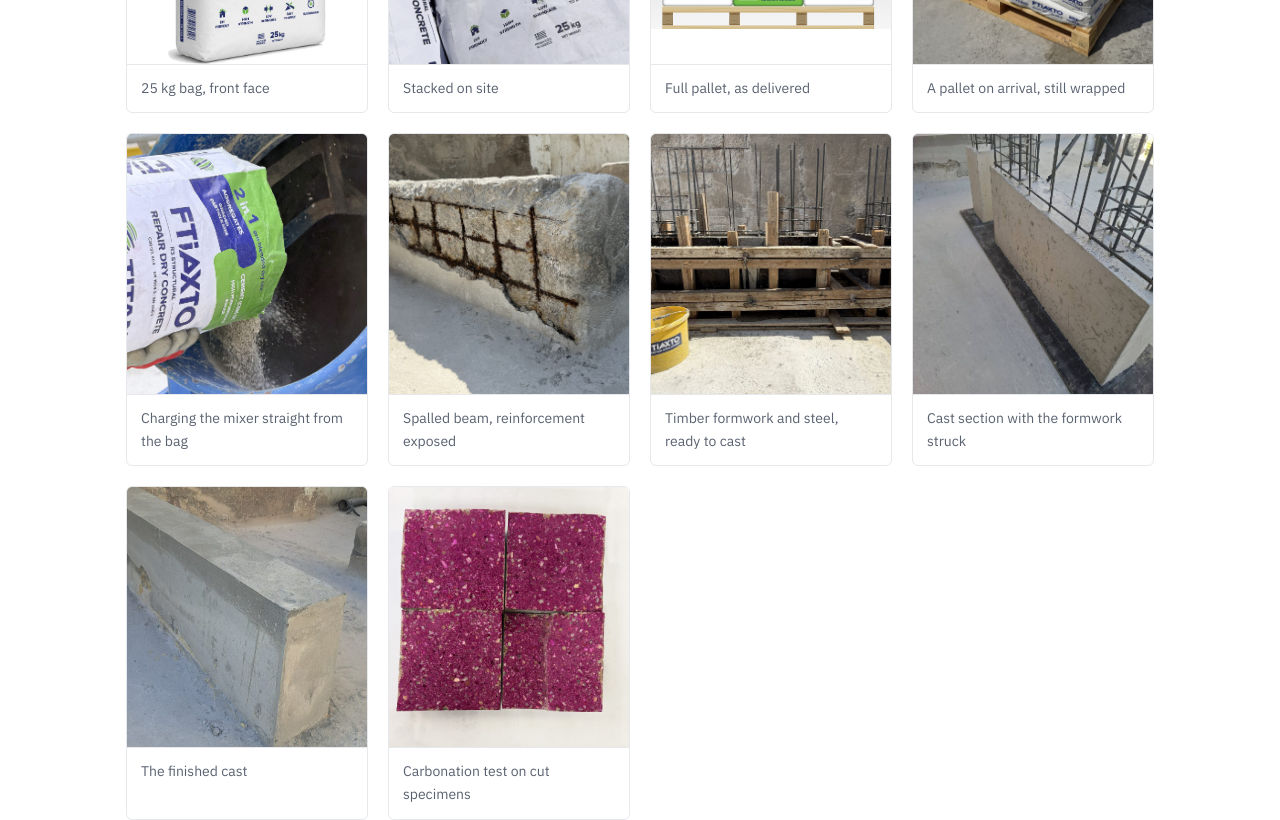
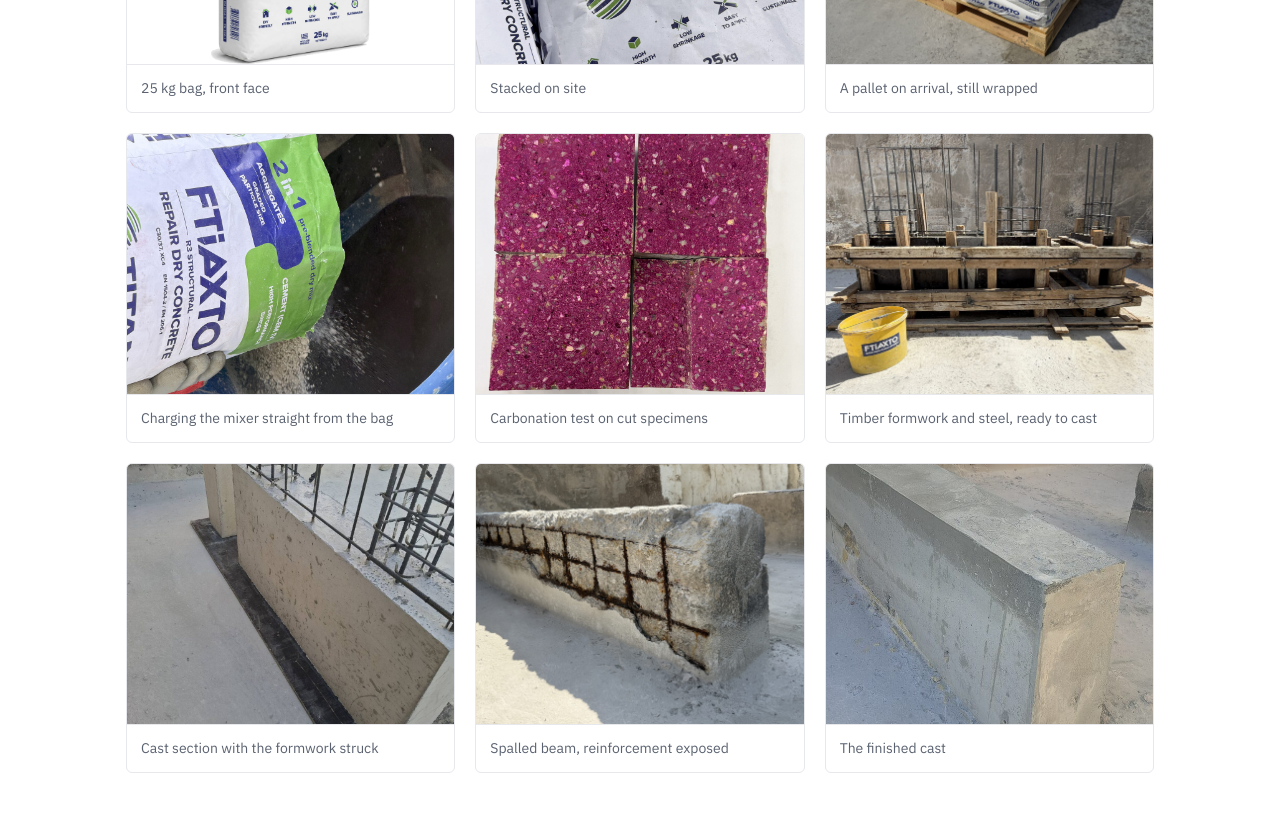
Before and after one commit to GeorgeDurieux/titan-ftiaxto, a React (Vite) app: page / in a window 1280 px wide. Shown: the part 1920-2740 px from the top of the page. Built offline with nearby package versions, Linux system fonts and the light colour scheme.

Commit message:
reorder the gallery, drop the pallet render, three columns on desktop

```diff
--- a/src/components/Faq.tsx
+++ b/src/components/Faq.tsx
@@ -24,7 +24,7 @@ const Faq = () => {
       <div className="wrap">
         <div className="section__head">
           <Eyebrow>Questions</Eyebrow>
-          <h2>What people ask before they specify it</h2>
+          <h2>What people ask before they choose it</h2>
         </div>
 
         <div className="faq">
--- a/src/components/Gallery.tsx
+++ b/src/components/Gallery.tsx
@@ -1,5 +1,4 @@
 import bag from '../assets/img/bag.png';
-import pallet from '../assets/img/pallet.png';
 import bagsStacked from '../assets/img/bags-stacked.jpg';
 import palletSite from '../assets/img/pallet-site.jpg';
 import mixing from '../assets/img/mixing.jpg';
@@ -11,31 +10,35 @@ import labCarbonation from '../assets/img/lab-carbonation.jpg';
 import Eyebrow from './Eyebrow';
 
 /*
- * The two renders from the packaging artwork, then the site photographs, in the
- * order the material is met: the bag, the delivery, the mixer, the damage being
- * repaired, the pour, the result, and the laboratory.
+ * The bag render, then site photographs: the delivery, the mixer, the testing,
+ * and the job itself.
  *
- * The first four pair artwork with reality on purpose — the render says what is
- * ordered, the photograph says what turns up. The two placeholders that used to
- * sit here asked for exactly these application shots, so they are gone.
+ * The pallet render was dropped once a photograph of a real pallet existed. Only
+ * the bag keeps its render, because no photograph shows the printed face square
+ * on, which is the one thing a reader needs to recognise the product on a shelf.
+ * The two placeholders that used to sit here asked for exactly these application
+ * shots, so they are gone too.
  *
  * The photographs were shot on a phone at 4-6k and carried EXIF, GPS included.
  * They are resized to 1400px on the long edge and stripped, which took the set
  * from 59 MB to 2.5 MB. Replace them the same way, or the page becomes a download.
  */
-/* `photo` picks `cover` over `contain`. See `.shot--photo` for why the two
-   packaging renders are the exception rather than the rule. */
+/* `photo` picks `cover` over `contain`. See `.shot--photo` for why the packaging
+   render is the exception rather than the rule.
+ *
+ * The damaged beam sits immediately before the finished cast so the two read as
+ * one before-and-after. Separating them, which is what the chronological order
+ * did, leaves the reader to pair them across two other pictures. */
 const shots = [
   { src: bag,             photo: false, caption: '25 kg bag, front face' },
   { src: bagsStacked,     photo: true,  caption: 'Stacked on site' },
-  { src: pallet,          photo: false, caption: 'Full pallet, as delivered' },
   { src: palletSite,      photo: true,  caption: 'A pallet on arrival, still wrapped' },
   { src: mixing,          photo: true,  caption: 'Charging the mixer straight from the bag' },
-  { src: damagedBeam,     photo: true,  caption: 'Spalled beam, reinforcement exposed' },
+  { src: labCarbonation,  photo: true,  caption: 'Carbonation test on cut specimens' },
   { src: formwork,        photo: true,  caption: 'Timber formwork and steel, ready to cast' },
   { src: castWall,        photo: true,  caption: 'Cast section with the formwork struck' },
+  { src: damagedBeam,     photo: true,  caption: 'Spalled beam, reinforcement exposed' },
   { src: finishedBeam,    photo: true,  caption: 'The finished cast' },
-  { src: labCarbonation,  photo: true,  caption: 'Carbonation test on cut specimens' },
 ];
 
 const Gallery = () => (
--- a/src/styles.css
+++ b/src/styles.css
@@ -487,10 +487,29 @@ td .muted { color: var(--gray-650); font-size: 14px; }
 
 /* ---------------------------------------------------------------- gallery */
 
+/*
+| Below 900px the column count is left to `auto-fit`, which is right while the
+| width is unpredictable: it fits as many 240px tracks as there is room for.
+|
+| Above it the count is fixed at three, because the content is nine pictures and
+| auto-fit would choose four. Four columns of a nine-item set leaves a row of
+| one, and it separates the spalled beam from the finished cast, which are a
+| before and an after and only work side by side. Three divides nine exactly and
+| puts that pair in the same row.
+|
+| The taller box on desktop follows from the wider track: at 1140px three columns
+| are 366px each, and holding the 260px height there would make a 1.4:1 letterbox
+| that crops the portrait shots hard.
+*/
 .gallery {
   display: grid;
   grid-template-columns: repeat(auto-fit, minmax(240px, 1fr));
   gap: clamp(12px, 2vw, 20px);
+}
+
+@media (min-width: 900px) {
+  .gallery { grid-template-columns: repeat(3, 1fr); }
+  .shot img { height: 300px; }
 }
 
 .shot {
```
Also changed, not shown: src/assets/img/pallet.png (deleted).
